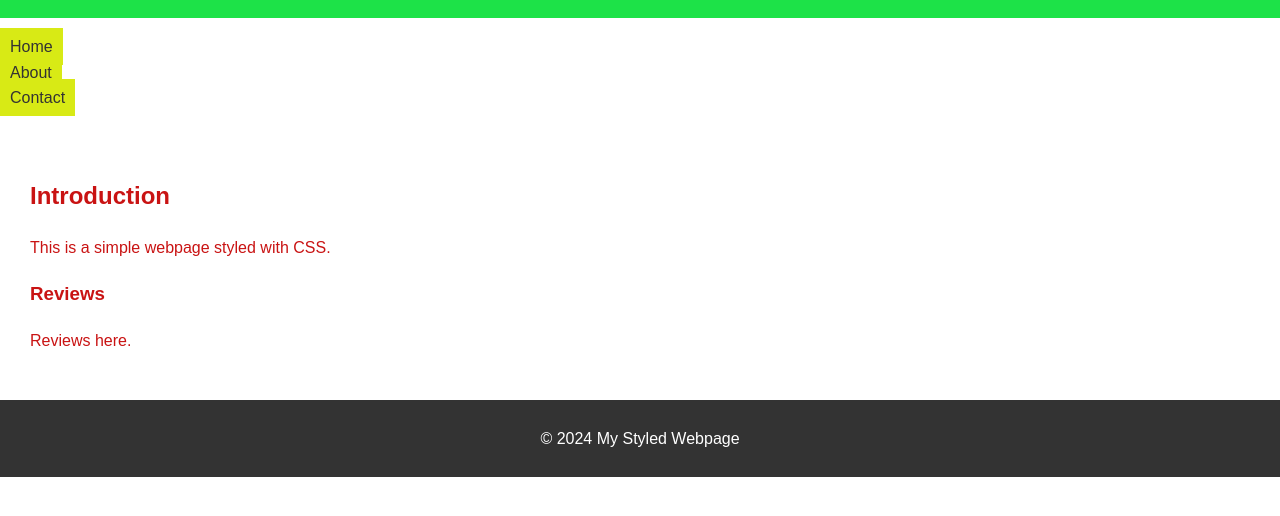
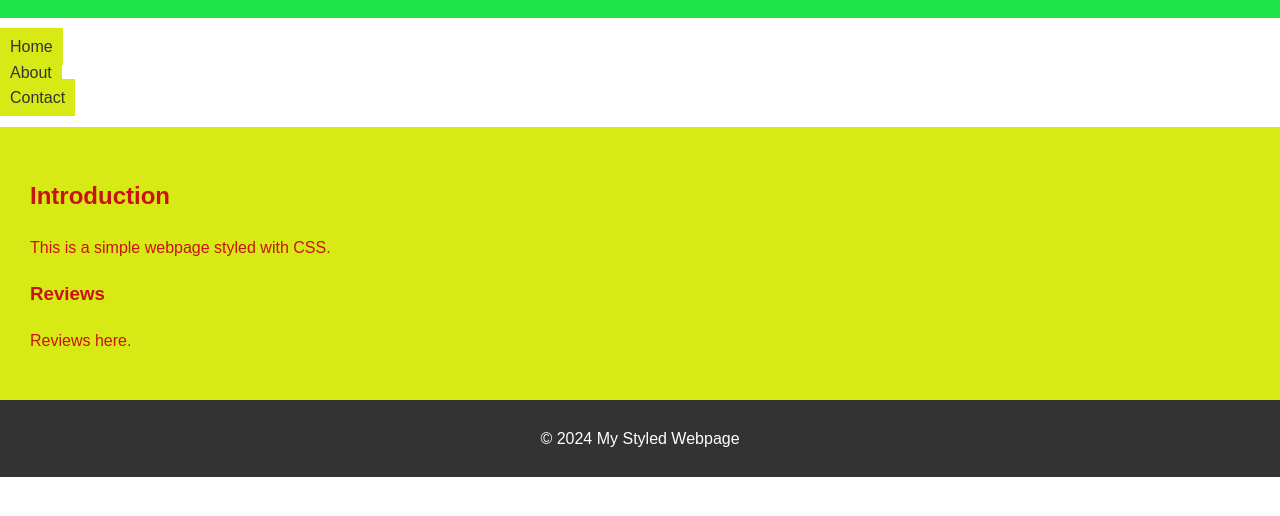
Before and after one commit to oxde13/-styled-webpag, a plain HTML site: page index.html in a window 1280 px wide. Shown: the part 96-612 px from the top of the page. Drawn offline with Linux system fonts and the light colour scheme.

Commit message:
изменения

```diff
--- a/styles.css
+++ b/styles.css
@@ -28,6 +28,7 @@ body {
         color: #000;
         }
     .content {
+    background-color: #d8ea15;
     color: #c91313;
     padding: 30px;
     }
```
